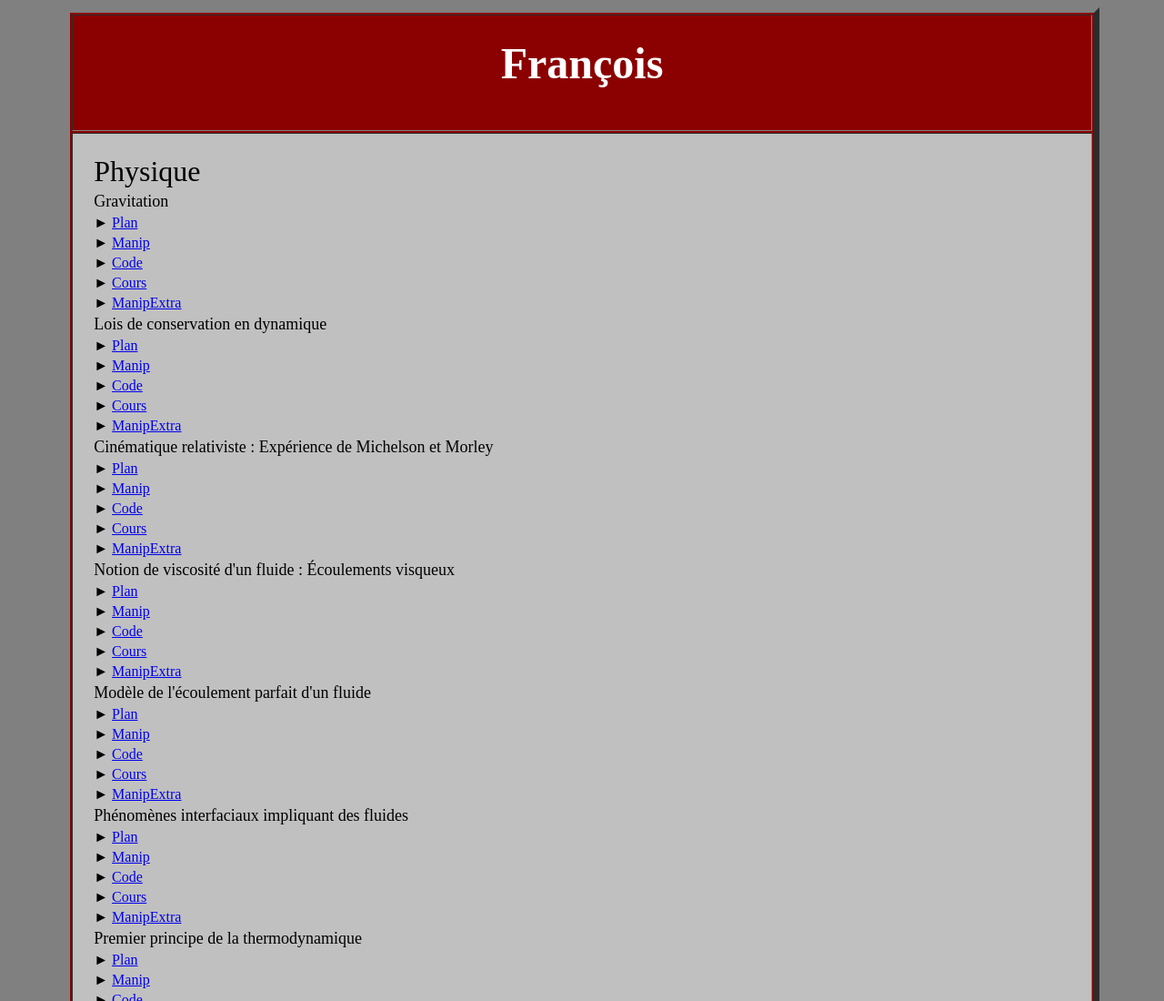
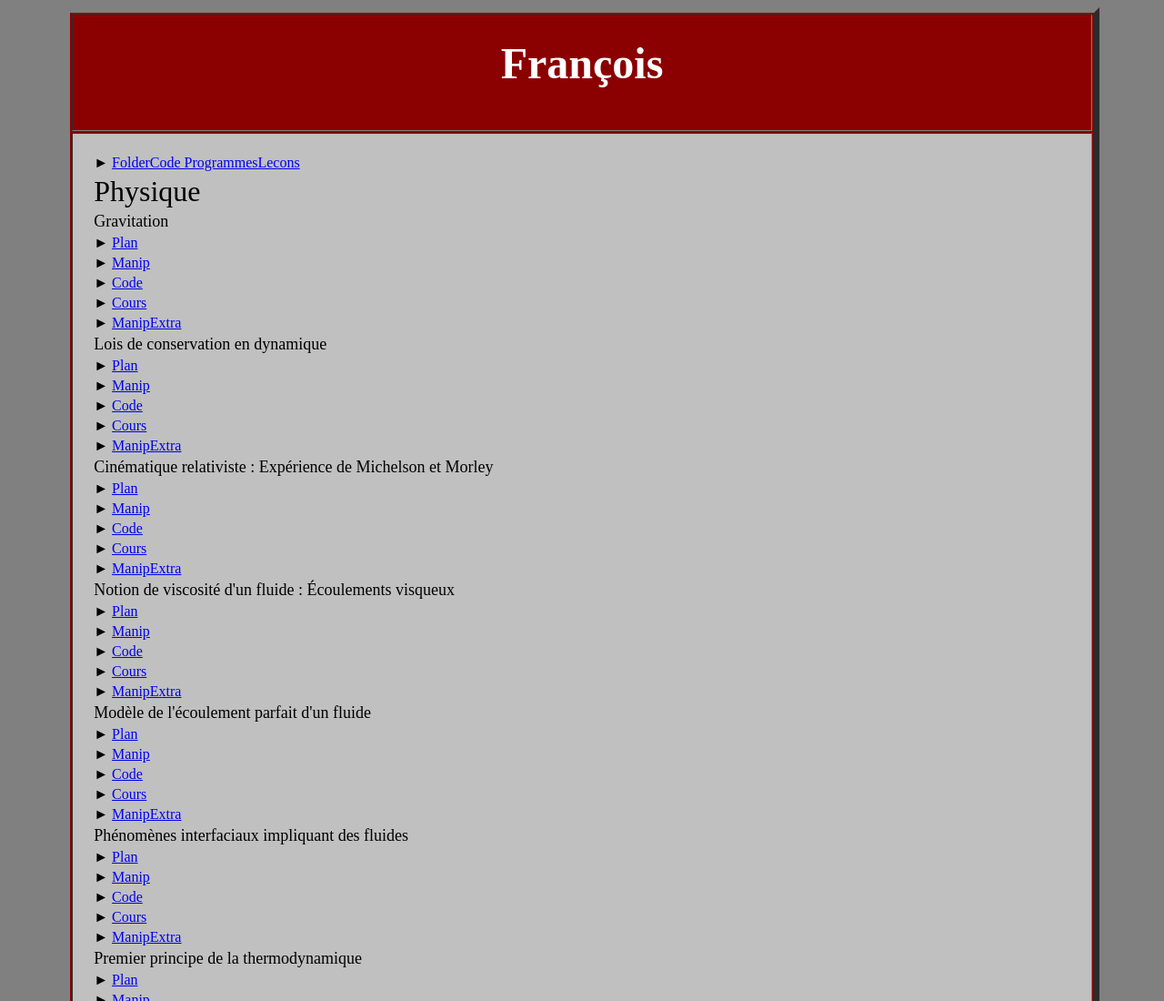
Before and after one commit to auclairconstant/auclairconstant.github.io, a plain HTML site: page François/François.html in a window 1280 px wide. Shown: the top 1100 px of the page at 91% size. Drawn offline with Linux system fonts and the light colour scheme.

Commit message:
Update François.html

```diff
--- a/François/François.html
+++ b/François/François.html
@@ -21,6 +21,7 @@
 		<tr valign="top" >
 			<td bgcolor="silver">
 				<table title="Content" id="content" border="0" >
+					<tr> <td> &#9658; <a href="https://auclairconstant.github.io/François/Lecons_physique/programmes_lecons.zip"><font size="3">FolderCode ProgrammesLecons</font></a> <br/> </td> </tr>
 
 					<tr> <td> <font size="6">Physique</font> </td> </tr>
 
```
